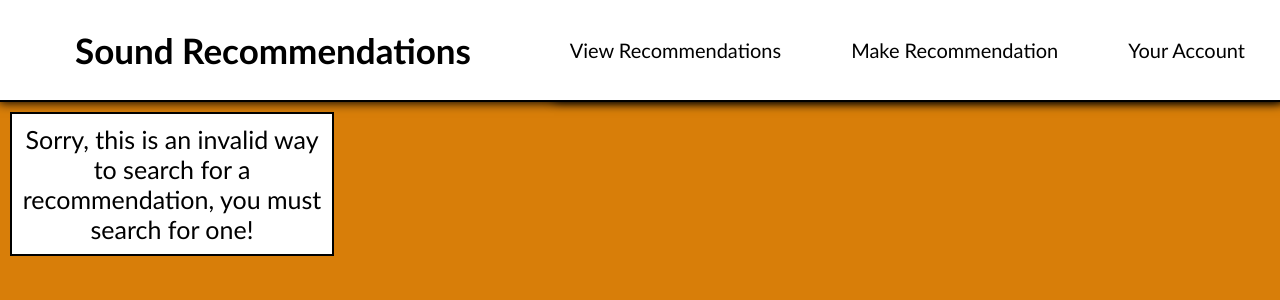
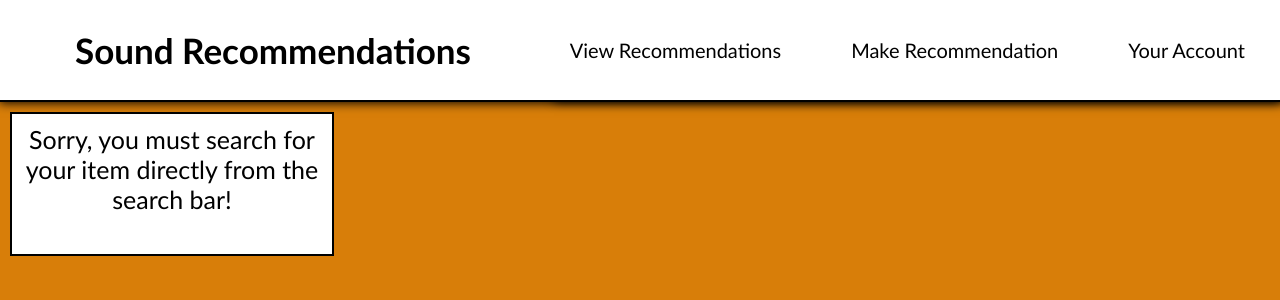
Before and after one commit to jefferyle1/song-rec-frontend, a React (Create React App) app: page /addrec/1/1 in a window 1280 px wide. Shown: the top 300 px of the page. Built offline with nearby package versions, Linux system fonts and the light colour scheme; no server answers.

Commit message:
fix: cleaned up consolelog outputs

```diff
--- a/src/AccountPage/SelectedRecPanel.js
+++ b/src/AccountPage/SelectedRecPanel.js
@@ -9,7 +9,6 @@ export default function SelectedRecPanel( {itemData, allData, setData, setSelect
     const handleClick = () => {
         fetch(process.env.REACT_APP_BACKEND + `/deleteRec?postID=${itemData["postID"]}`, { method: 'DELETE' })
         .then(() => {
-            console.log("post deleted");
             allData = allData.filter(item => item["postID"] != itemData["postID"]);
             setData(allData);
             if (allData.length != 0) {
--- a/src/AccountPage/UserRecList.js
+++ b/src/AccountPage/UserRecList.js
@@ -12,7 +12,6 @@ export default function RecList( {data, setData, isLoading, setSelectedPost, use
 
     const handleClick = (e, data) => {
         setSelectedPost(data);
-        console.log(data);
     }
 
 
--- a/src/AddRecPage/AddRecPage.js
+++ b/src/AddRecPage/AddRecPage.js
@@ -14,7 +14,7 @@ export default function AddRecPage () {
   const location = useLocation();
 
   if (!location.state) {
-    return(<Error> Sorry, this is an invalid way to search for a recommendation, you must search for one! </Error>);
+    return(<Error> Sorry, you must search for your item directly from the search bar! </Error>);
   }
 
   const { data, resultType } = location.state;
--- a/src/AddRecPage/TextEditor.js
+++ b/src/AddRecPage/TextEditor.js
@@ -41,7 +41,6 @@ export default function TextEditor({data, resultType}) {
     data.postHeadline = headlineValue;
     data.postContent = contentValue;
     data.userID = user.sub;
-    console.log(data);
     const response = await fetch(process.env.REACT_APP_BACKEND + "/addRec", {
     method: "POST",
     headers: {
--- a/src/SearchPage/TypeSelect.js
+++ b/src/SearchPage/TypeSelect.js
@@ -15,7 +15,6 @@ export default function TypeSelect({selectedOption, setSelectedOption, setValue,
     setValue("");
 
   };
-
 
 
 useEffect(() => {
--- a/src/SearchPage/spotifySearchRequest.js
+++ b/src/SearchPage/spotifySearchRequest.js
@@ -11,10 +11,10 @@ const spotifySearchRequest = () => {
 
   return async (query, searchType) => {
     if (cancel) {
-      // Cancel the previous request before making a new request
+      // cancels previous request before making a new one
       cancel.cancel();
     }
-    // Create a new CancelToken
+    // creates new CancelToken
     cancel = axios.CancelToken.source();
 
 
@@ -39,7 +39,7 @@ const spotifySearchRequest = () => {
 
     try {
 
-      // if query has already been done, don't make request use the data that's stored
+      // if query has already been done, don't make request, use the data that's stored
       if (prevResults[searchType][query]) {
         return prevResults[searchType][query];
       }
```
Also changed, not shown: 1 other file (tests, documents, lock files or other folders).
